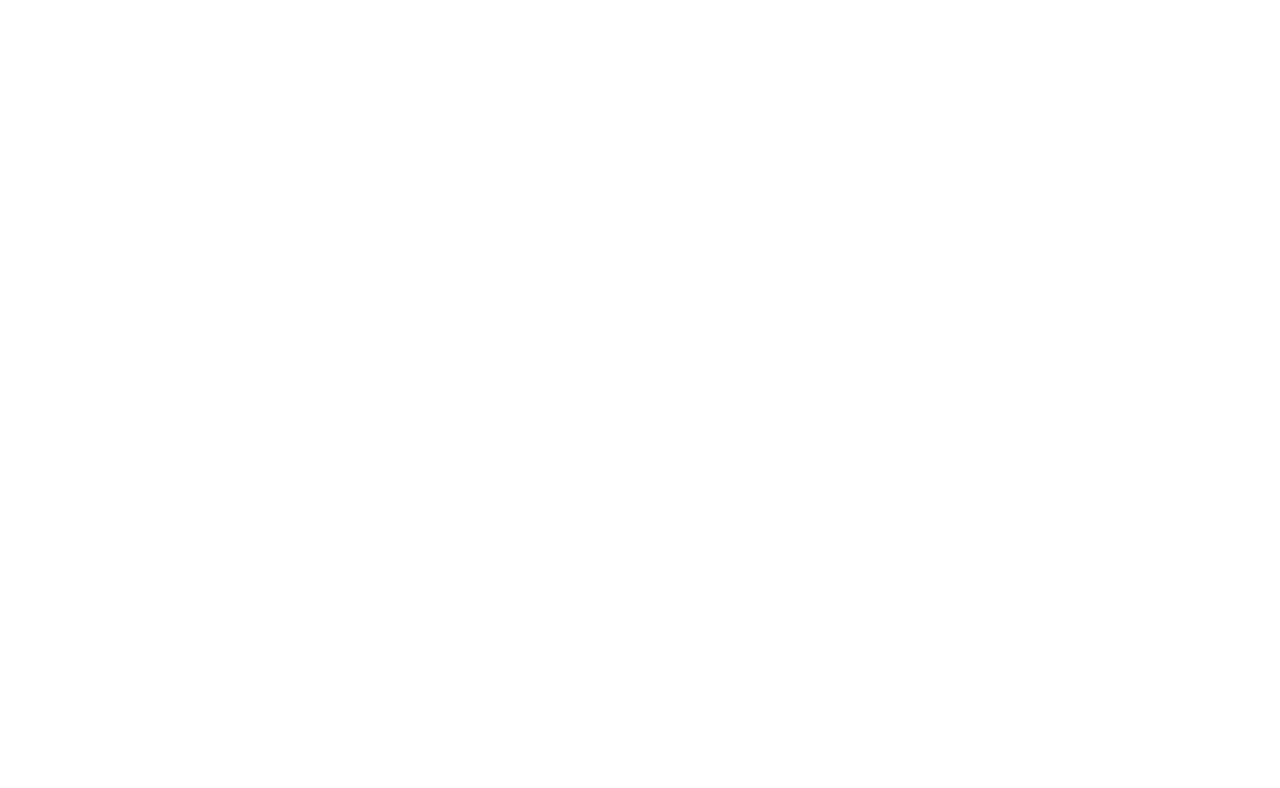
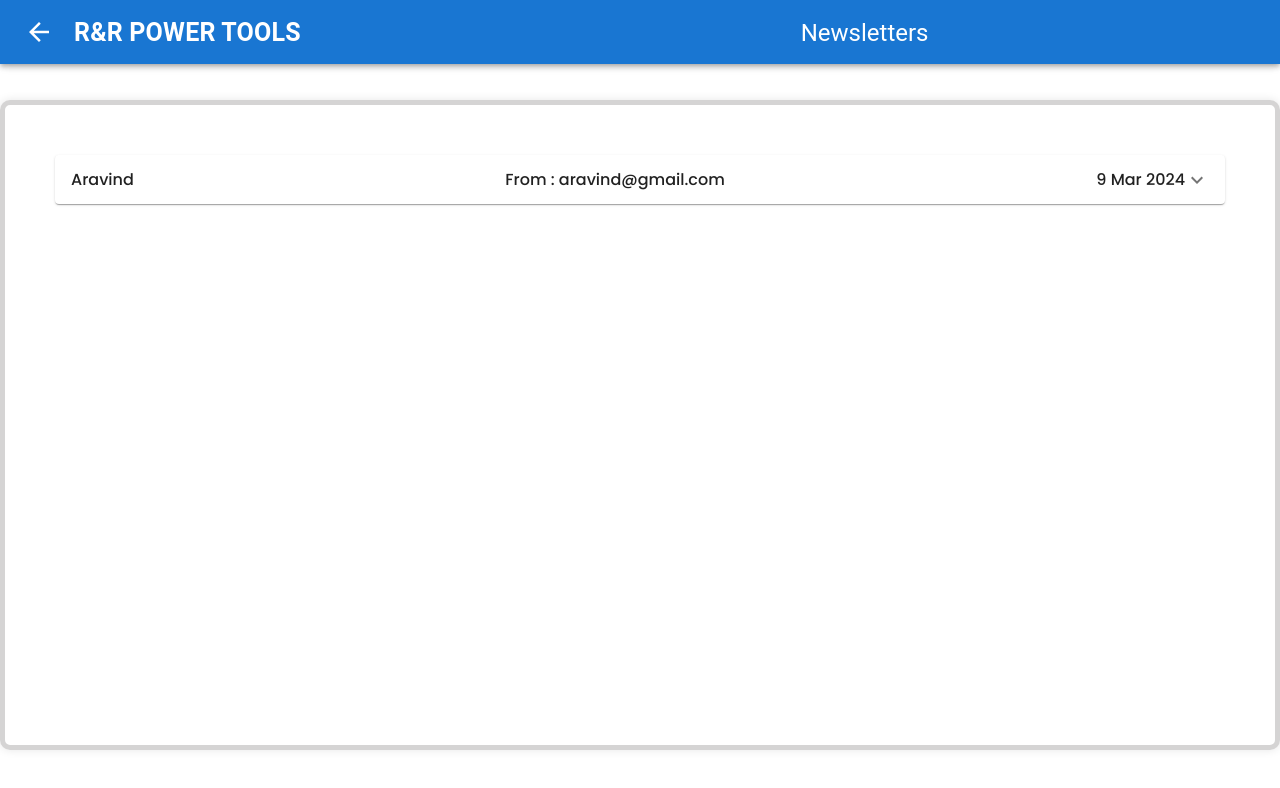
Before and after one commit to siv-0821/PowerTools, a React (Create React App) app: page /contactdetails in a window 1280 px wide. Before the commit this address had no page. Shown: the top 788 px of the page. Built offline with nearby package versions, Linux system fonts and the light colour scheme.

Commit message:
contact us(Admin side)

```diff
--- a/src/App.jsx
+++ b/src/App.jsx
@@ -33,6 +33,7 @@
 import ProductList from './Components/ProductList/ProductList'
 import OrderList from './Components/OrderList/OrderList'
 import Contact from './Components/Contact/Contact'
+import ContactDetails from "./Components/ContactDetails/ContactDetails"
 function App() {
   const{role}=useContext(DataContext);
   return (
@@ -47,6 +48,7 @@
         <Route path='/productlist' Component={ProductList}/>
         <Route path='/orderlist' Component={OrderList}/>
         <Route path='/contact' Component={Contact}/>
+        <Route path='/contactdetails' Component={ContactDetails}/>
       </Routes>
 
     </div>
--- /dev/null
+++ b/src/Components/ContactDetails/ContactDetails.css
@@ -0,0 +1,31 @@
+.body{
+    display: flex;
+    justify-content: center;
+    height: 100vh;
+    gap: 100px;
+}
+.messages{
+    position: relative;
+    top: 100px;
+
+    background: rgba(255, 255, 255, 0.24);
+    border-radius: 10px;
+    box-shadow: 0 4px 30px rgba(0, 0, 0, 0.1);
+    backdrop-filter: blur(15px);
+    -webkit-backdrop-filter: blur(5px);
+    border: 2px solid black;
+    border: 5px solid rgba(117, 112, 112, 0.3);
+        padding: 50px;
+        box-shadow: 0 0 10px rgba(0, 0, 0, 0.1);
+       width: 1300px;
+       gap: 200px;
+       height: 650px;
+       text-align: center;
+       overflow-y: auto;
+}
+
+.from {
+    width: 100%;
+    display: flex;
+    justify-content: space-between;
+}
--- /dev/null
+++ b/src/Components/ContactDetails/ContactDetails.jsx
@@ -0,0 +1,39 @@
+import NavBar from "../Navbar/Navbar"
+import './ContactDetails.css'
+import * as React from 'react';
+import Accordion from '@mui/material/Accordion';
+import AccordionSummary from '@mui/material/AccordionSummary';
+import AccordionDetails from '@mui/material/AccordionDetails';
+import ExpandMoreIcon from '@mui/icons-material/ExpandMore';
+import { Typography } from "@mui/material";
+
+function ContactDetails() {
+    return (
+        <>
+            <NavBar value='Newsletters' />
+            <div className="body">
+
+                <div className="messages">
+                    <Accordion className="no">
+                        <AccordionSummary
+                            expandIcon={<ExpandMoreIcon />}
+                            aria-controls="panel1-content"
+                            id="panel1-header"
+                        >
+                            <Typography variant="h7" className="from">
+                                <div> Aravind</div>
+                                <div className="mail">From : aravind@gmail.com</div>
+                                <div>9 Mar 2024</div>
+                            </Typography>
+
+                        </AccordionSummary>
+                        <AccordionDetails>
+                            Hello
+                        </AccordionDetails>
+                    </Accordion>
+                </div>
+            </div>
+        </>
+    )
+}
+export default ContactDetails
--- a/src/Components/Navbar/Navbar.css
+++ b/src/Components/Navbar/Navbar.css
@@ -1,8 +1,6 @@
-.navbar{
-    width: 200px;
-    height: 100vh;
-    background-color: rgb(66, 38, 131);
-    color: white;
+.nav{
+    display: flex;
+    align-items: center;
 }
 .nav-options{
     list-style: none;
@@ -13,3 +11,25 @@
     margin: 20px;
     background-color: #8369c0;
 }
+#back{
+    font-size: 30px;
+    font-weight: bold;
+    transition: 0.5s ;
+}
+#back:hover{
+    color: #1976d2;
+    cursor: pointer;
+    background-color: #ffffff;
+    border-radius: 10px;
+    padding: 6px;
+}
+#title{
+    margin-left: 20px;
+    font-size: 25px;
+    margin-top: 10px;
+    font-weight: bold;
+}
+#upload-head{
+    margin-left: 500px;
+    margin-top: 10px;
+}
--- a/src/Components/Navbar/Navbar.jsx
+++ b/src/Components/Navbar/Navbar.jsx
@@ -1,13 +1,17 @@
-import { AppBar, Toolbar } from '@mui/material'
+import { AppBar, Toolbar, Typography } from '@mui/material'
 import React from 'react'
-
+import './Navbar.css'
+import ArrowBackIcon from '@mui/icons-material/ArrowBack';
 const Navbar=(props)=> {
 
   return (
-    <div>
+    <div >
       <AppBar >
-        <Toolbar>
-        {props.value}
+        <Toolbar className='nav'>
+        <ArrowBackIcon id="back" />
+          <Typography variant='h6' gutterBottom id="title">R&R POWER TOOLS</Typography>
+        <Typography  variant='h5' gutterBottom id="upload-head">{props.value}</Typography>
+
         </Toolbar>
       </AppBar>
     </div>
```
